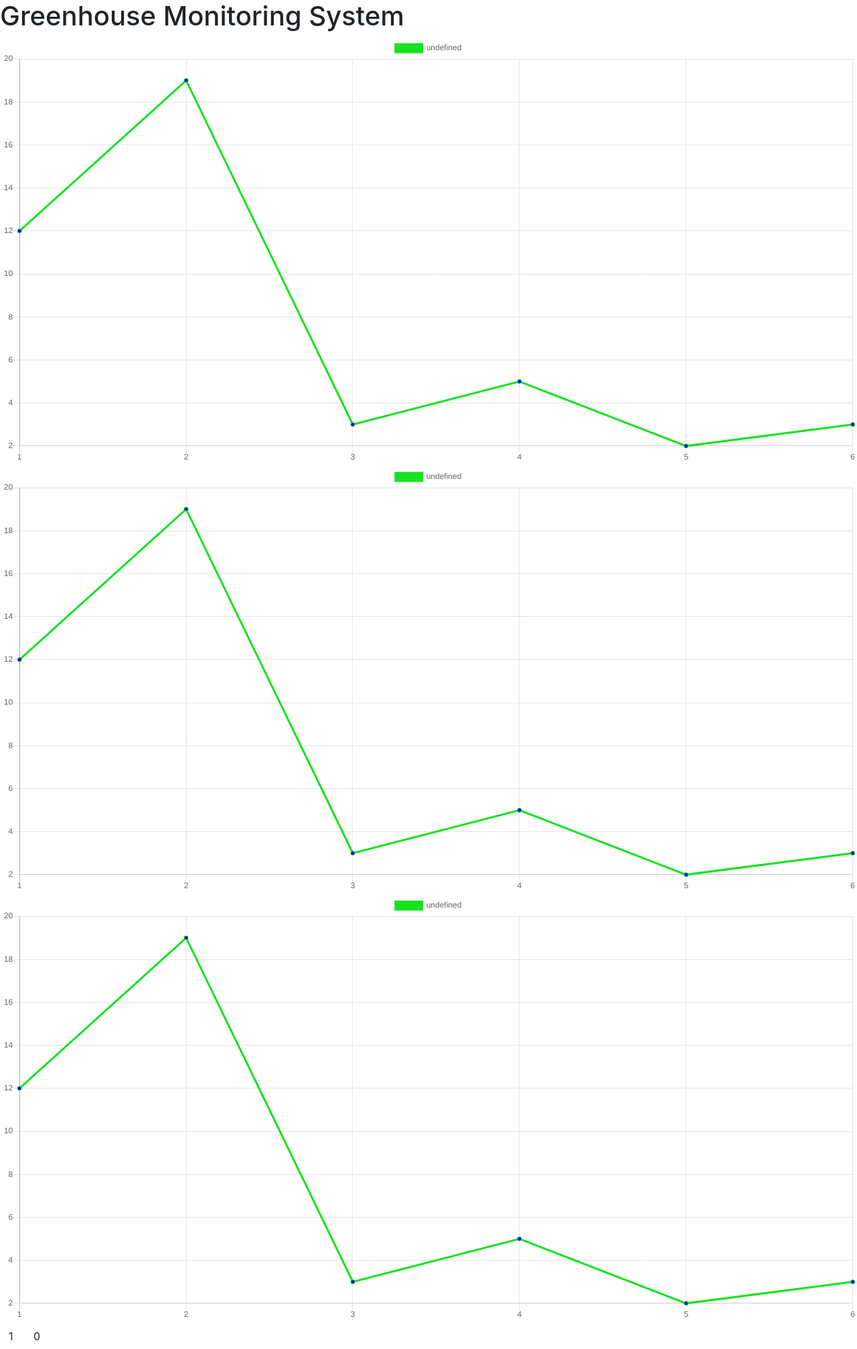
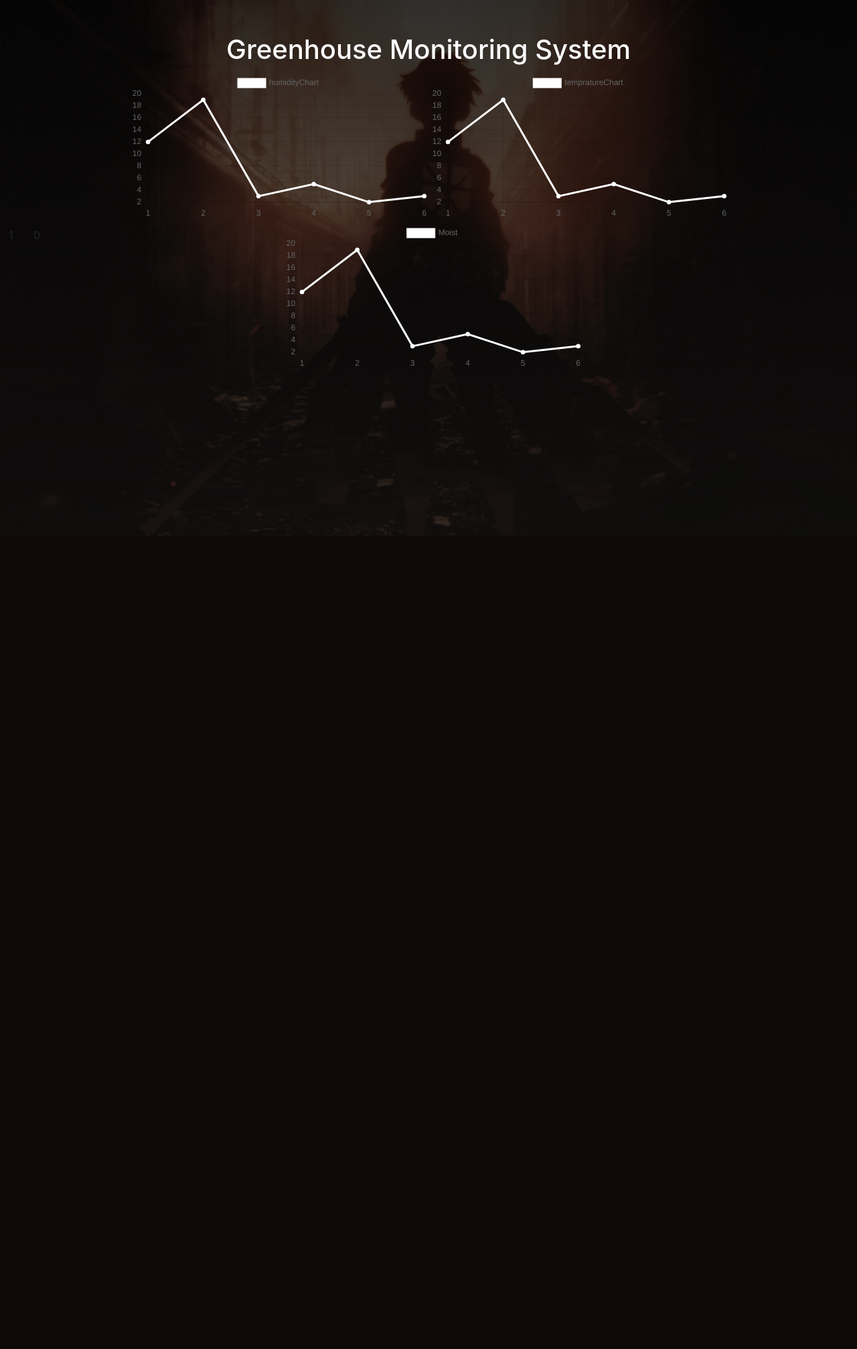
Before and after one commit to vk3232/Greenhouse_Monitoring_System, a Django app: page / in a window 1280 px wide. Shown: the whole page at 67% size. After the commit the page ends 800 px from the top, so only its background shows below. Run offline with Django 3.2, Linux system fonts and the light colour scheme; some libraries are stand-ins or nearby versions.

Commit message:
graphs/bg added

```diff
--- a/GMS/templates/index.html
+++ b/GMS/templates/index.html
@@ -6,6 +6,7 @@
     <link rel="stylesheet" href="https://cdnjs.cloudflare.com/ajax/libs/font-awesome/4.7.0/css/font-awesome.min.css">
     <link rel="stylesheet" href="https://stackpath.bootstrapcdn.com/bootstrap/4.3.1/css/bootstrap.min.css" integrity="sha384-ggOyR0iXCbMQv3Xipma34MD+dH/1fQ784/j6cY/iJTQUOhcWr7x9JvoRxT2MZw1T" crossorigin="anonymous">
     <script src="https://cdnjs.cloudflare.com/ajax/libs/Chart.js/2.9.4/Chart.js"></script>
+    <link rel="stylesheet" type="text/css" href="style.css">
 	<title>GMS</title>
 </head>
 <body>
@@ -25,11 +26,14 @@
 	<canvas id="Moist"></canvas>
 </div>
 
-<form method="POST" class="btns">
+<div class="btns">
+
+<form method="POST" >
 <a href="."><input type="submit" class="btn" name="ON" value="1"></a>
 <a href="."><input type="submit" class="btn" name="OFF" value="0"></a>
 </form>
 
+</div>
 </body>
 <script>
 const temprature = new Chart(document.getElementById('tempratureChart'), {
@@ -37,11 +41,12 @@
     data: {
         labels: ['1', '2', '3', '4', '5', '6'],
         datasets: [{
+        	label: "tempratureChart",
             data: [12, 19, 3, 5, 2, 3],
            	fill: false,
 			lineTension: 0,
-            backgroundColor: "blue",
-            borderColor: "rgb(23, 226, 33)",
+            backgroundColor: "#FFF",
+            borderColor: "#FFF",
         }]
     },
     options: {
@@ -58,11 +63,12 @@
     data: {
         labels: ['1', '2', '3', '4', '5', '6'],
         datasets: [{
+        	label: "humidityChart",
             data: [12, 19, 3, 5, 2, 3],
            	fill: false,
 			lineTension: 0,
-            backgroundColor: "blue",
-            borderColor: "rgb(23, 226, 33)",
+            backgroundColor: "#FFF",
+            borderColor: "#FFF",
         }]
     },
     options: {
@@ -80,11 +86,12 @@
     data: {
         labels: ['1', '2', '3', '4', '5', '6'],
         datasets: [{
+        	label: "Moist",
             data: [12, 19, 3, 5, 2, 3],
            	fill: false,
 			lineTension: 0,
-            backgroundColor: "blue",
-            borderColor: "rgb(23, 226, 33)",
+            backgroundColor: "#FFF",
+            borderColor: "#FFF",
         }]
     },
     options: {
--- /dev/null
+++ b/GMS/templates/style.css
@@ -0,0 +1,40 @@
+*{
+	margin: 0;
+	padding: 0;
+	color: #FFF;
+}
+
+body{
+	width: 100%;
+	background-image:linear-gradient( rgba(0, 0, 0, 0.8), rgba(0, 0, 0, 0.4) ),url("../static/sg.jpg");
+	background-size: cover;
+	background-position: center;
+	height:100vh;
+}
+
+h1{
+	height: 100px;
+	padding: 50px;
+	text-align: center;
+}
+
+.graph-container{
+	width: 70%;
+	margin-left: 15%;
+	height: 90px;
+}
+
+.humidity{
+	float: left;
+	width: 50%;
+}
+.temprature{
+	float: right;
+	width: 50%;
+}
+
+.Moist{
+	margin-left: 33%;
+	width: 35%;
+	height: 90px;
+}
```
Also changed, not shown: GMS/static/sg.jpg (added).
